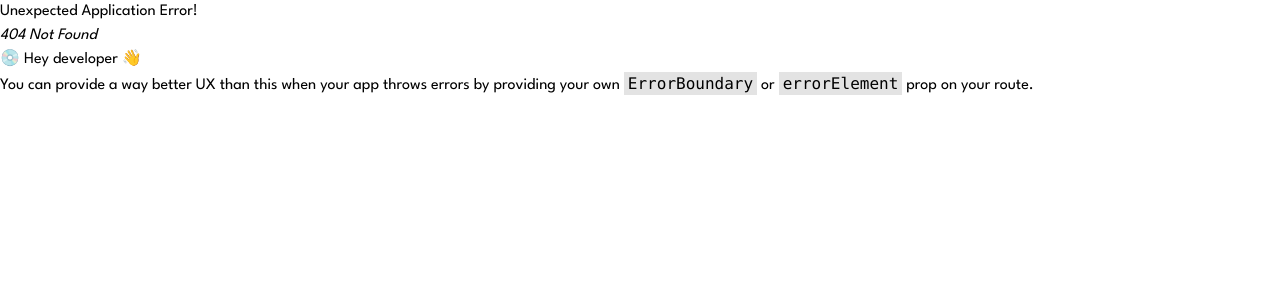
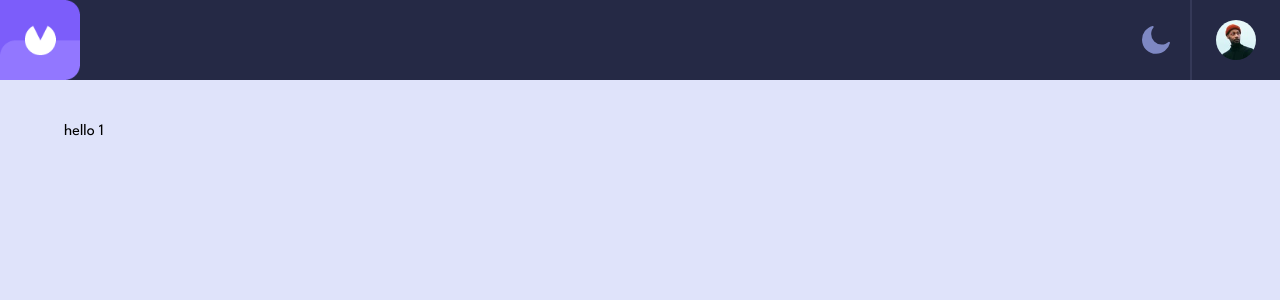
Before and after one commit to bibatjed/invoice-app, a React (Vite) app in the folder frontend/: page /1 in a window 1280 px wide. Before the commit this address had no page. Shown: the top 300 px of the page. Built offline with nearby package versions, Linux system fonts and the light colour scheme; sample sign-in values are in the browser's storage.

Commit message:
Add base invoice detailed route and onclick functionality in list of invoices

```diff
--- /dev/null
+++ b/frontend/src/pages/DetailedInvoice/index.tsx
@@ -0,0 +1,11 @@
+import Main from "@src/layout/Main";
+import { useParams } from "react-router-dom";
+
+export default function DetailedInvoice() {
+  let { invoiceTag } = useParams();
+  return (
+    <Main>
+      <div>hello {invoiceTag}</div>
+    </Main>
+  );
+}
--- a/frontend/src/pages/Home/components/InvoiceItem.tsx
+++ b/frontend/src/pages/Home/components/InvoiceItem.tsx
@@ -1,8 +1,13 @@
+import { useNavigate } from "react-router-dom";
 import { InvoiceItem as InvoiceItemProps } from "../api/invoice";
 import Status from "./Status";
 export default function InvoiceItem(props: InvoiceItemProps) {
+  const navigate = useNavigate();
+  const handleOnClick = () => {
+    navigate(`/${props.invoice_tag}`);
+  };
   return (
-    <div className="bg-custom-white flex flex-col justify-between p-5 px-10 gap-5 rounded-lg">
+    <div onClick={handleOnClick} className="bg-custom-white hover:cursor-pointer flex flex-col justify-between p-5 px-10 gap-5 rounded-lg">
       <div className="flex justify-between items-center">
         <h3 className="font-bold text-lg">
           <span className="text-custom-medium-grey">#</span>
--- a/frontend/src/pages/Home/index.tsx
+++ b/frontend/src/pages/Home/index.tsx
@@ -7,6 +7,7 @@ import useInfiniteLoadingInvoice from "./hooks/useInfiniteLoadingInvoice";
 import InvoiceForm from "./components/InvoiceForm";
 import cn from "clsx";
 import { useEffect, useRef, useState } from "react";
+import { Outlet } from "react-router-dom";
 
 export default function Home() {
   const { data, bottomRef, isLoading, setStatusFilter, postInvoiceData } = useInfiniteLoadingInvoice();
--- a/frontend/src/routes/index.tsx
+++ b/frontend/src/routes/index.tsx
@@ -1,10 +1,10 @@
-import { RouterProvider, createBrowserRouter } from "react-router-dom";
+import { Outlet, RouterProvider, createBrowserRouter } from "react-router-dom";
 import UserRegistration from "@src/pages/UserRegistration";
 import Login from "@src/pages/Login";
 import Home from "@src/pages/Home";
 import UserContextProvider from "@src/context/UserContext";
 import ProtectedRoute from "./ProtectedRoute";
-import InvoiceForm from "@src/pages/Home/components/InvoiceForm";
+import DetailedInvoice from "@src/pages/DetailedInvoice";
 
 const router = createBrowserRouter([
   {
@@ -20,15 +20,15 @@ const router = createBrowserRouter([
     element: (
       <ProtectedRoute>
         <Home />
+        <Outlet />
       </ProtectedRoute>
     ),
   },
-
   {
-    path: "/test",
+    path: "/:invoiceTag",
     element: (
       <ProtectedRoute>
-        <InvoiceForm />
+        <DetailedInvoice />
       </ProtectedRoute>
     ),
   },
```
